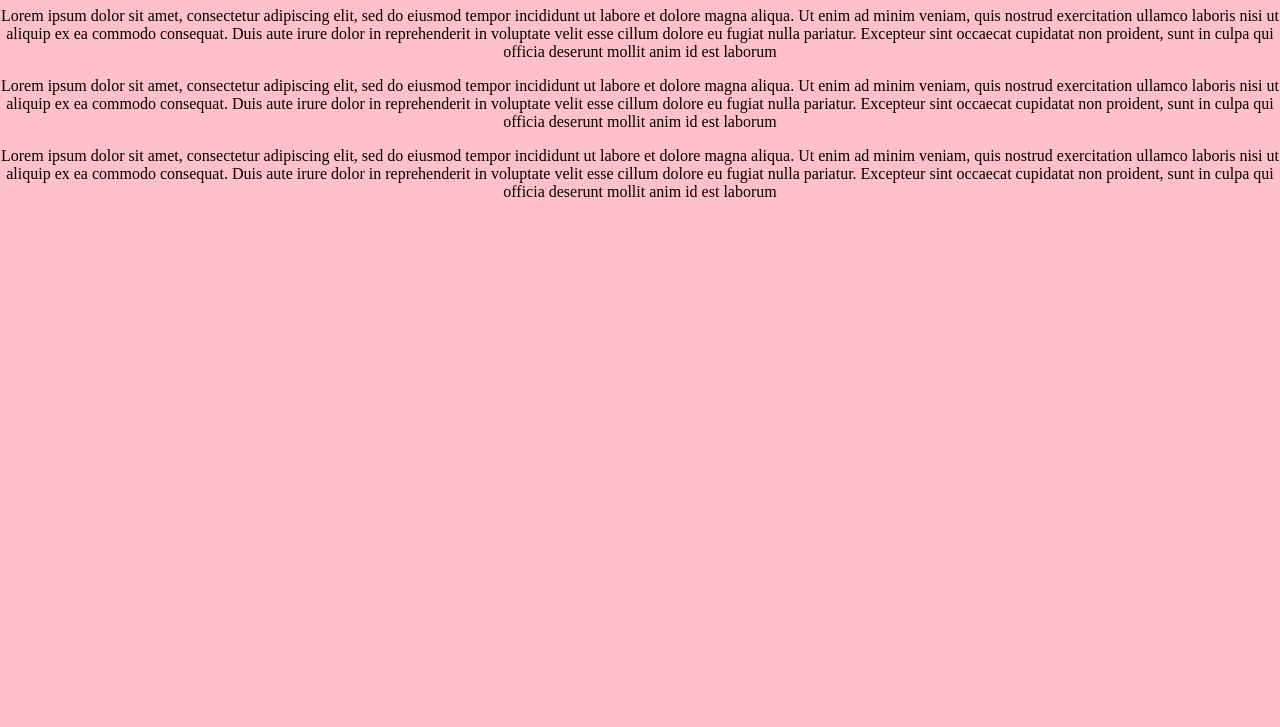
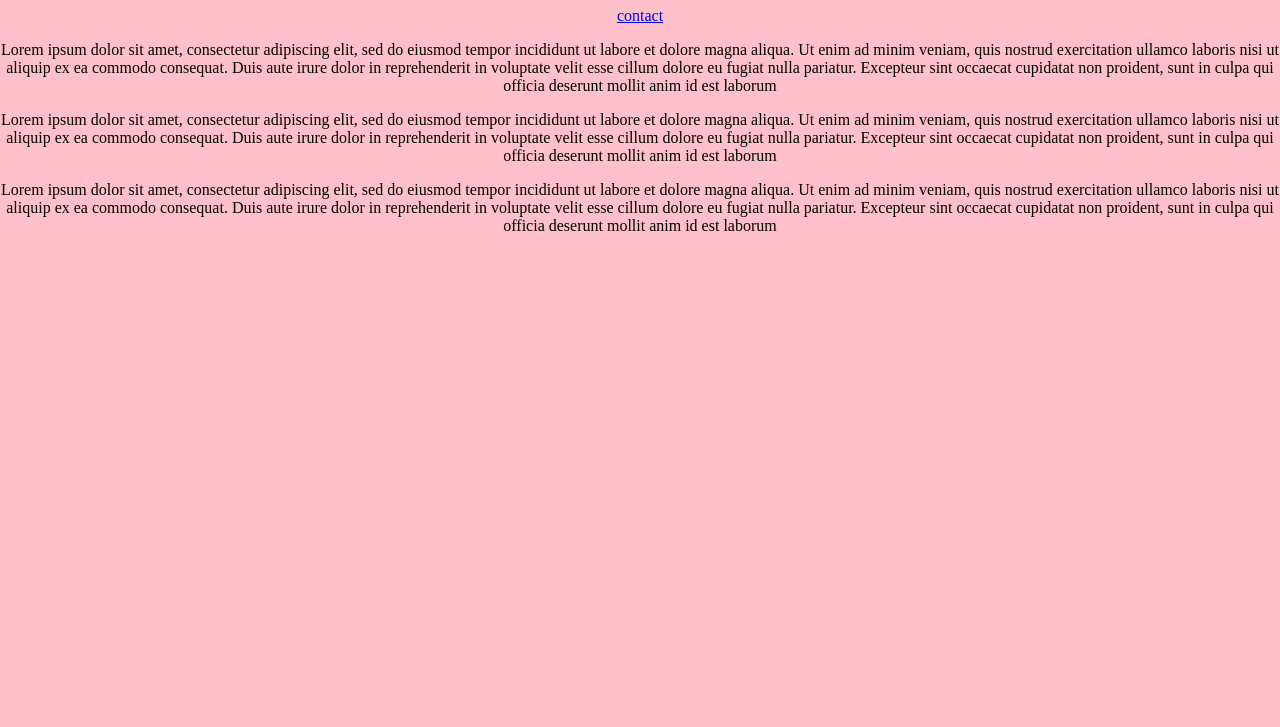
Before and after one commit to guillaumeglaunes/basicsite, a plain HTML site: page index.html in a window 1280 px wide. Shown: the part 73-800 px from the top of the page. Drawn offline with Linux system fonts and the light colour scheme.

Commit message:
another contact

```diff
--- a/index.html
+++ b/index.html
@@ -9,7 +9,7 @@
     </head>
     <body>
       <h1>A special kinf of H1</h1>
-      <a href="/contact.html"></a>
+      <a href="/guillaumeglaunes/contact.html">contact</a>
       <p>Lorem ipsum dolor sit amet, consectetur adipiscing elit, sed do eiusmod tempor incididunt ut labore et dolore magna aliqua. Ut enim ad minim veniam, quis nostrud exercitation ullamco laboris nisi ut aliquip ex ea commodo consequat. Duis aute irure dolor in reprehenderit in voluptate velit esse cillum dolore eu fugiat nulla pariatur. Excepteur sint occaecat cupidatat non proident, sunt in culpa qui officia deserunt mollit anim id est laborum </p>
       <p>Lorem ipsum dolor sit amet, consectetur adipiscing elit, sed do eiusmod tempor incididunt ut labore et dolore magna aliqua. Ut enim ad minim veniam, quis nostrud exercitation ullamco laboris nisi ut aliquip ex ea commodo consequat. Duis aute irure dolor in reprehenderit in voluptate velit esse cillum dolore eu fugiat nulla pariatur. Excepteur sint occaecat cupidatat non proident, sunt in culpa qui officia deserunt mollit anim id est laborum </p>
       <p>Lorem ipsum dolor sit amet, consectetur adipiscing elit, sed do eiusmod tempor incididunt ut labore et dolore magna aliqua. Ut enim ad minim veniam, quis nostrud exercitation ullamco laboris nisi ut aliquip ex ea commodo consequat. Duis aute irure dolor in reprehenderit in voluptate velit esse cillum dolore eu fugiat nulla pariatur. Excepteur sint occaecat cupidatat non proident, sunt in culpa qui officia deserunt mollit anim id est laborum </p>
```
